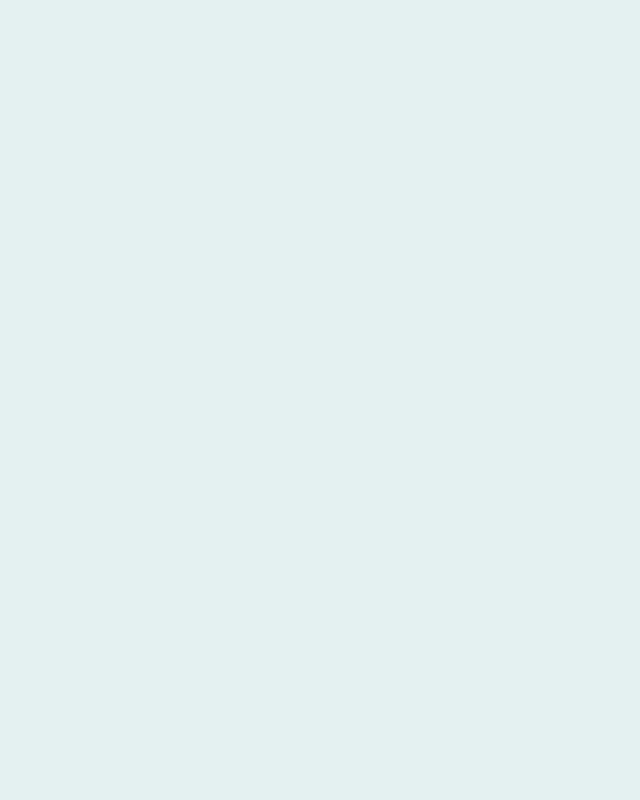
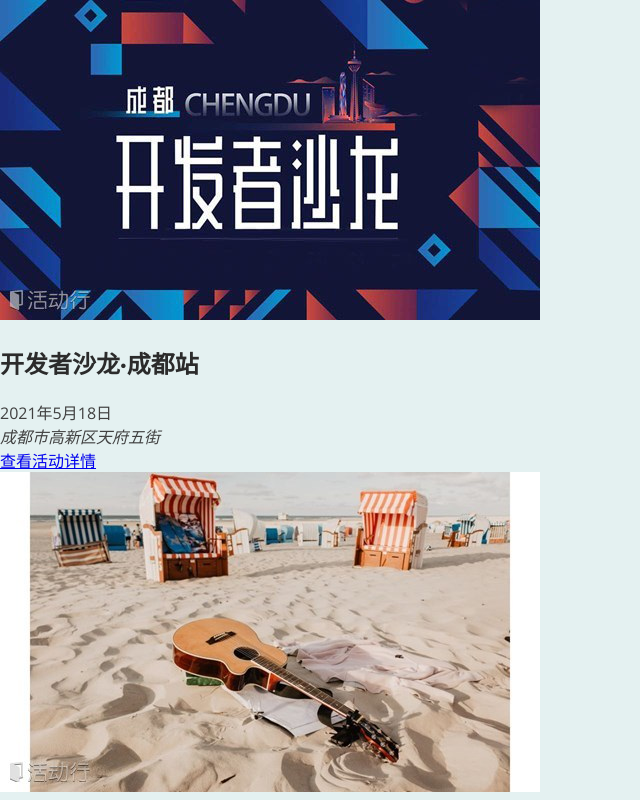
Before and after one commit to ms-online/ms-activity-line-project, a Next.js app: page / in a window 1280 px wide. Shown: the top 800 px of the page, without its empty margins (0-640 px from the left). Built offline with nearby package versions, Linux system fonts and the light colour scheme.

Commit message:
lesson-4

```diff
--- a/components/events/event-item.js
+++ b/components/events/event-item.js
@@ -1,18 +1,27 @@
 import Link from 'next/link'
 function EventItem(props) {
+  const { id, title, image, date, location } = props
+  //日期处理
+  const humanReadableDate = new Date(date).toLocaleDateString('zh-CN', {
+    day: 'numeric',
+    month: 'long',
+    year: 'numeric',
+  })
+  //动态路由
+  const exploreLink = `/events/${id}`
   return (
     <li>
-      <img src='' alt='' />
+      <img src={'/' + image} alt={title} />
       <div>
-        <h2>活动标题</h2>
+        <h2>{title}</h2>
         <div>
-          <time>活动日期</time>
+          <time>{humanReadableDate}</time>
         </div>
         <div>
-          <address>活动地点</address>
+          <address>{location}</address>
         </div>
         <div>
-          <Link href='/'>查看活动详情</Link>
+          <Link href={exploreLink}>查看活动详情</Link>
         </div>
       </div>
     </li>
--- a/components/events/event-list.js
+++ b/components/events/event-list.js
@@ -4,7 +4,14 @@ function EventList(props) {
   return (
     <ul>
       {items.map((event) => (
-        <EventItem />
+        <EventItem
+          key={event.id}
+          id={event.id}
+          title={event.title}
+          location={event.location}
+          date={event.date}
+          image={event.image}
+        />
       ))}
     </ul>
   )
--- a/pages/index.js
+++ b/pages/index.js
@@ -1,9 +1,10 @@
 import { getFeaturedEvents } from '../dummy-data'
+import EventList from '../components/events/event-list'
 function HomePage() {
   const featuredEvents = getFeaturedEvents()
   return (
     <div>
-      <ul></ul>
+      <EventList items={featuredEvents} />
     </div>
   )
 }
```
Also changed, not shown: 1 other file (tests, documents, lock files or other folders).
